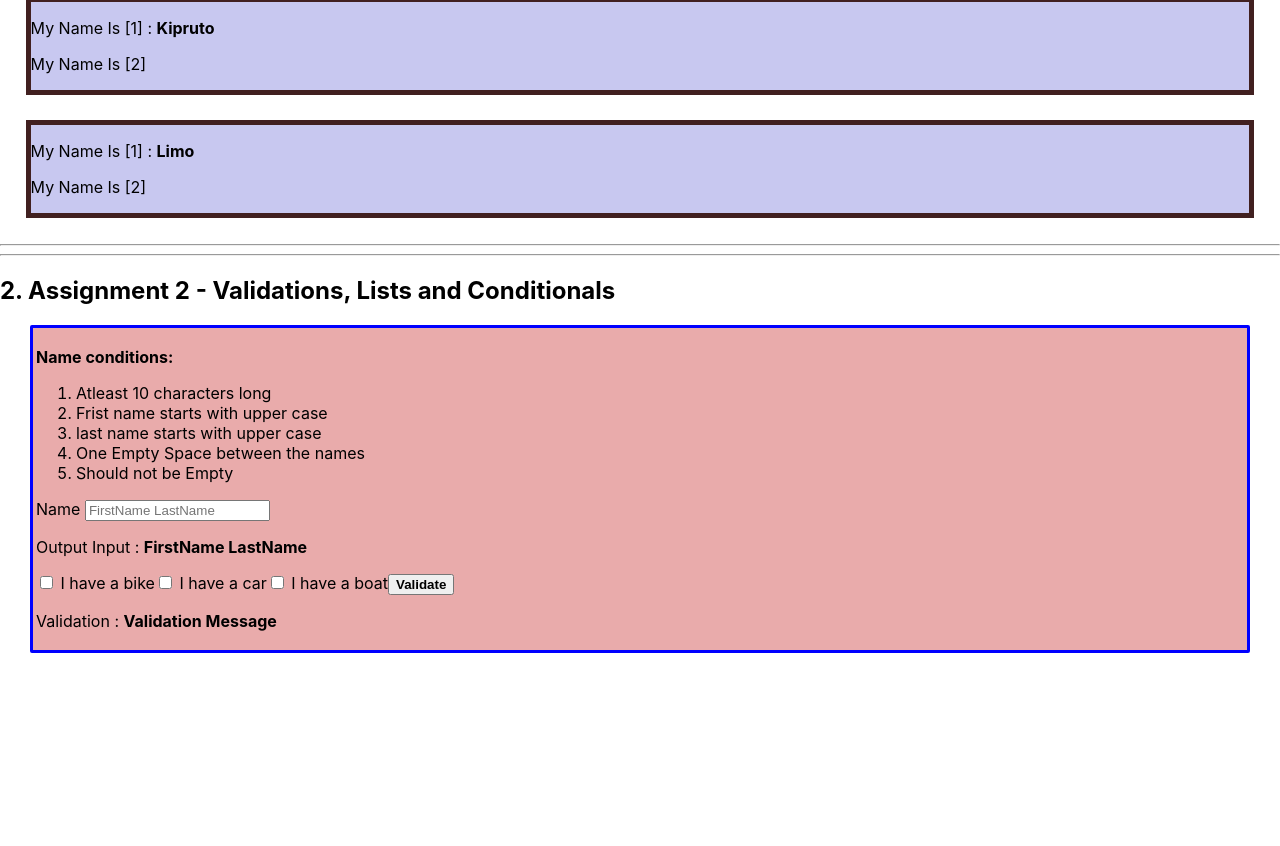
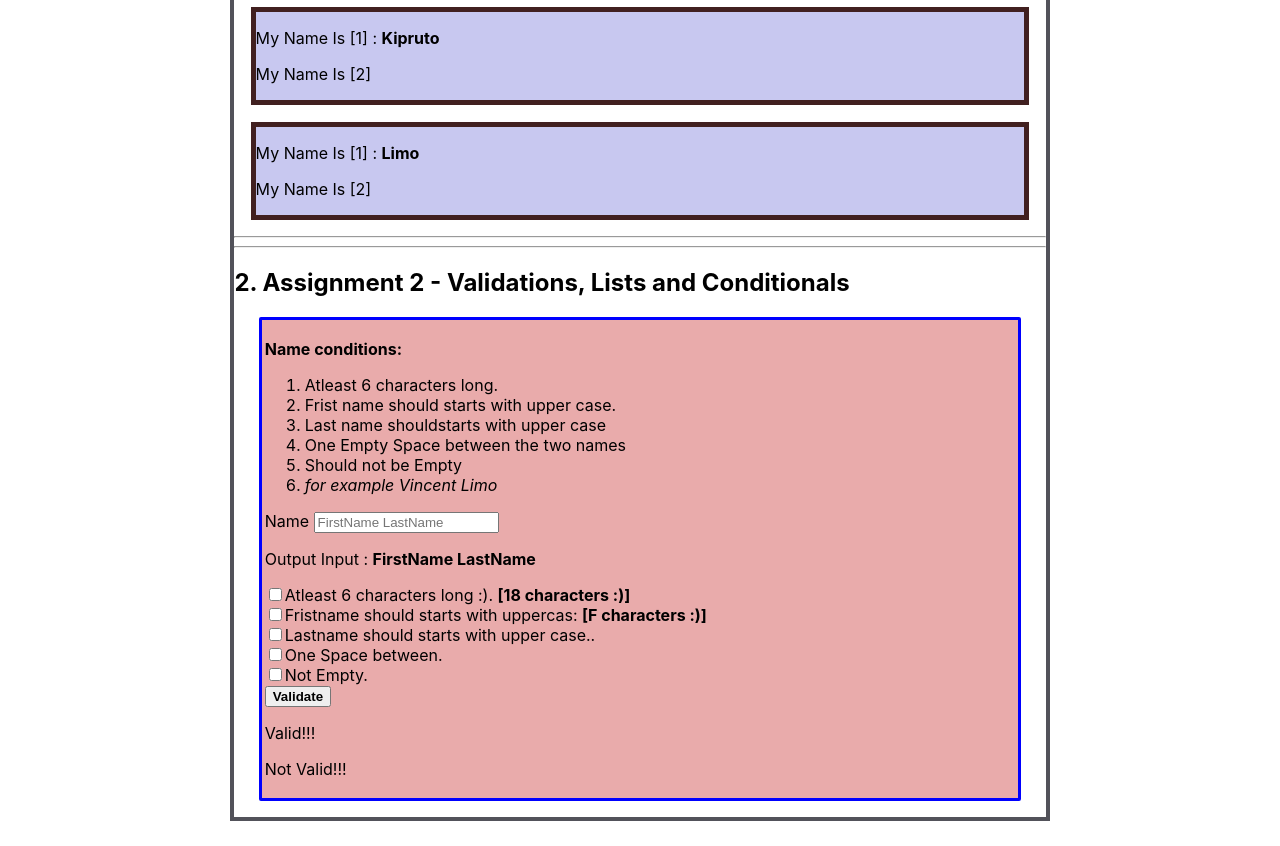
Before and after one commit to LimoVincent/React-React-Javascript-Projects, a React (Create React App) app: page / in a window 1280 px wide. Shown: the part 473-1319 px from the top of the page. Before the commit the page ends 1146 px from the top, so only its background shows below. Built offline with nearby package versions, Linux system fonts and the light colour scheme.

Commit message:
a bit of progress on the validation

```diff
--- a/src/Assignment2/Assignment2.js
+++ b/src/Assignment2/Assignment2.js
@@ -1,4 +1,4 @@
-import React, { Component } from 'react'
+import React,  {Component} from 'react'
 import Validation from './Validation';
 
  class Assignment2 extends Component {
@@ -7,7 +7,6 @@ import Validation from './Validation';
 
          this.state = {
               input : 'FirstName LastName'
-
          }
      }
 
@@ -20,7 +19,7 @@ import Validation from './Validation';
     render() {
         const style = {
             border: '3px solid blue',
-            margin : '20px 30px',
+            margin : '2% 3%', //'20px 30px',
             padding : '3px',
             backgroundColor : 'rgb(233, 171, 171)',
             borderRadius : '2px'
@@ -29,31 +28,41 @@ import Validation from './Validation';
             <div  style = {style}>
                 <p><strong>Name conditions: </strong></p>
                 <ol type ="1">
-                    <li>Atleast 10 characters long</li>
-                    <li>Frist name starts with upper case</li>
-                    <li>last name starts with upper case</li>
-                    <li>One Empty Space between the names</li>
+                    <li>Atleast 6 characters long.</li>
+                    <li>Frist name should starts with upper case.</li>
+                    <li>Last name shouldstarts with upper case</li>
+                    <li>One Empty Space between the two names</li>
                     <li>Should not be Empty</li>
+                    <li><i>for example Vincent Limo</i></li>
                 </ol>
                {/*value = {this.state.input*/}
 Name <input type ="text" onChange = {this.InputCahngeHandler} placeholder ='FirstName LastName' />
 
 <p>Output Input : <strong>{this.state.input}</strong></p>
 
+<input type="checkbox" id="validate" name="validate" value="Bike"></input>
+<label for="validate">Atleast 6 characters long :). <strong>[{this.state.input.length} characters :)] </strong></label> <br></br>
 
-<input type="checkbox" id="vehicle1" name="vehicle1" value="Bike"></input>
-<label for="vehicle1"> I have a bike</label>
+<input type="checkbox" id="validate" name="validate" value="Bike"></input>
+<label for="validate">Fristname should starts with uppercas: <strong>[{this.state.input.charAt(0)} characters :)] </strong></label> <br></br>
 
-<input type="checkbox" id="vehicle2" name="vehicle2" value="Car"></input>
-<label for="vehicle2"> I have a car</label>
+<input type="checkbox" id="validate" name="validate" value="Bike"></input>
+<label for="validate">Lastname should starts with upper case..</label> <br></br>
 
-<input type="checkbox" id="vehicle3" name="vehicle3" value="Boat"></input>
-<label for="vehicle3"> I have a boat</label>
+<input type="checkbox" id="validate" name="validate" value="Bike"></input>
+<label for="validate">One Space between.</label> <br></br>
 
-                <button><strong>Validate</strong></button>
-                <Validation InputLength = {this.state.input.length}/>
+<input type="checkbox" id="validate" name="validate" value="Bike"></input>
+        <label for="validate">Not Empty.{
+
+        }</label> <br></br>
+
+                <button><strong>Validate</strong></button> <Validation InputLength = {this.state.input.length}/>
+                <p><strong>{this.state.input.includes(' ')}</strong></p>
+
             </div>
         )
+
     }
 }
 
--- a/src/Assignment2/Validation.js
+++ b/src/Assignment2/Validation.js
@@ -1,14 +1,35 @@
 import React from 'react'
 
+const Validation = (props) => {
 
- const Validation = (props) => {
-     let tenCharaters = false;
+   return(
+    <div>
+        <p>Valid!!!</p>
+        <p>Not Valid!!!</p>
 
-    return (
-        <div>
-            <p>Validation : <strong>Validation Message</strong></p>
-
-        </div>
-    )
+    </div>
+   );
 };
 export default Validation;
+
+{/*
+constructor(props) {
+         super(props)
+         this.state = {
+            sixCharaters  : false,
+            FirstUpperCase : false,
+             LastUpperCase :false,
+            OneSpace : false,
+            NotEmpty : false
+         }
+     }
+
+
+     /*
+ <p>Validation : <strong>Validation Message</strong></p>
+ {sixCharaters && FirstUpperCase && LastUpperCase && OneSpace && NotEmpty} ?
+ <di>Validation pass Chack all checkbox on button click :)</di> :
+ <di>Validation fail Chack all checkbox on button click :(</di>
+
+ }
+*/}
--- a/src/UserInput/UserInput.js
+++ b/src/UserInput/UserInput.js
@@ -10,7 +10,10 @@ const UserInput = (props) => {
         padding : '3px'
     };
 return(
-<input style = {style} type ="text" onChange = {props.changed}  value = {props.currentName}/>);
+<div>
+<label>Input : </label>
+<input style = {style} type ="text" onChange = {props.changed}  value = {props.currentName}/>
+</div>);
 };
 
 export default UserInput;
--- a/src/index.css
+++ b/src/index.css
@@ -5,6 +5,8 @@ body {
     sans-serif;
   -webkit-font-smoothing: antialiased;
   -moz-osx-font-smoothing: grayscale;
+  margin : 2% 18%;
+  border: 4px solid rgb(82, 82, 90);
 }
 
 code {
```
